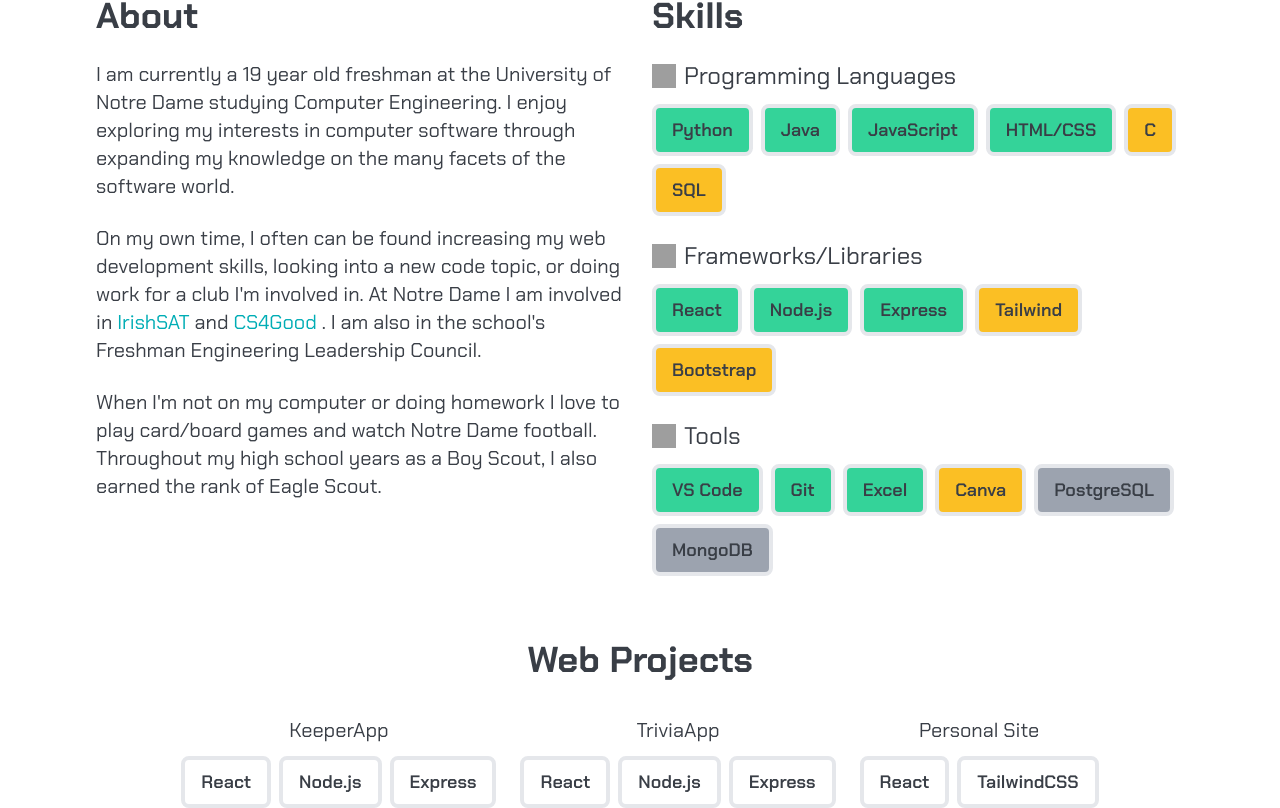
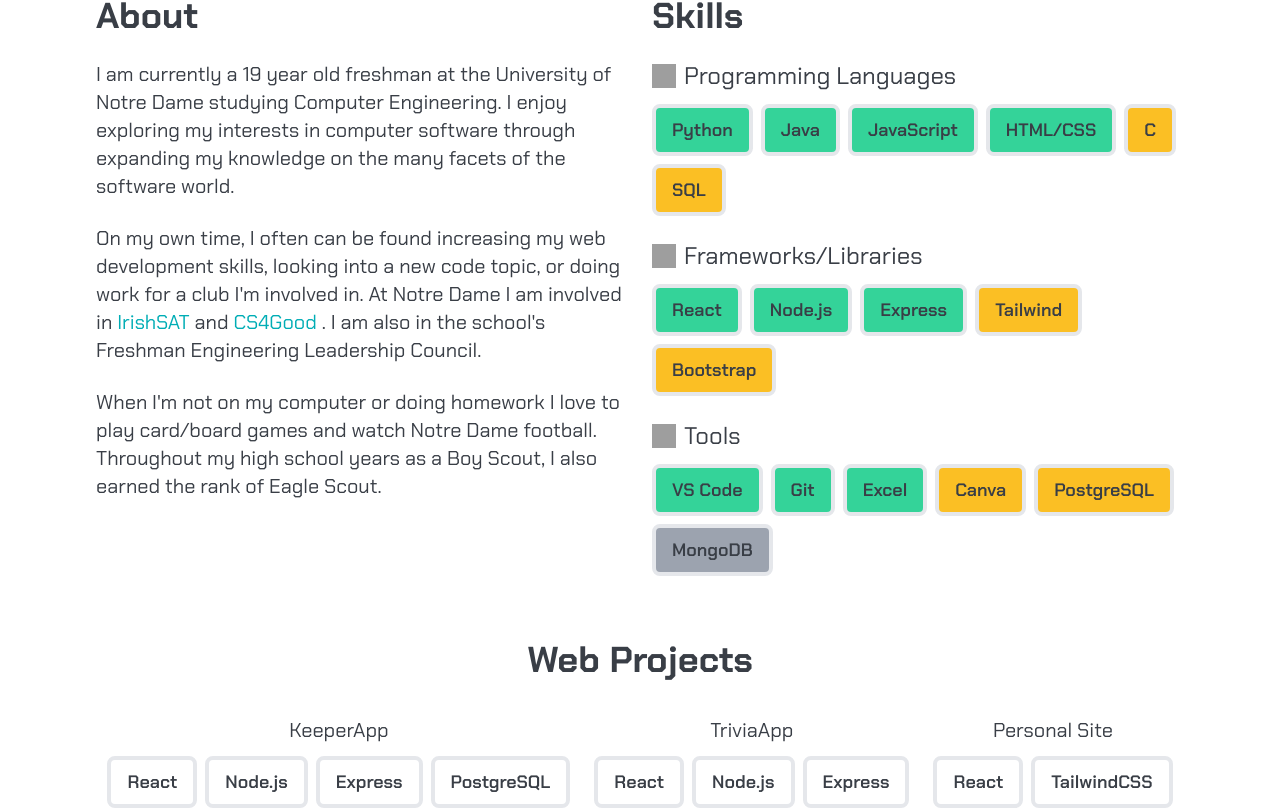
Before and after one commit to BrandonFors/Personal-Site-React, a React (Vite) app in the folder client/: page / in a window 1280 px wide. Shown: the part 868-1676 px from the top of the page. Built offline with nearby package versions, Linux system fonts and the light colour scheme; grey boxes are pictures that could not be loaded.

Commit message:
updated info

```diff
--- a/client/src/assets/Projects.jsx
+++ b/client/src/assets/Projects.jsx
@@ -3,7 +3,7 @@
 
 function Projects(){
     const webProjects = [
-        {name:"KeeperApp",imgLink:"",tools:["React", "Node.js", "Express"]},
+        {name:"KeeperApp",imgLink:"",tools:["React", "Node.js", "Express","PostgreSQL"]},
         {name:"TriviaApp",imgLink:"",tools:["React", "Node.js", "Express"]},
         {name:"Personal Site",imgLink:"",tools:["React", "TailwindCSS"]}
     ]
--- a/client/src/assets/Skills.jsx
+++ b/client/src/assets/Skills.jsx
@@ -32,7 +32,7 @@
             { name: 'Git', proficiency: 'proficient' },
             { name: 'Excel', proficiency: 'proficient' },
             { name: 'Canva', proficiency: 'intermediate' },
-            { name: 'PostgreSQL', proficiency: 'learning' },
+            { name: 'PostgreSQL', proficiency: 'intermediate' },
             { name: 'MongoDB', proficiency: 'learning' },
             ]
         },
```
